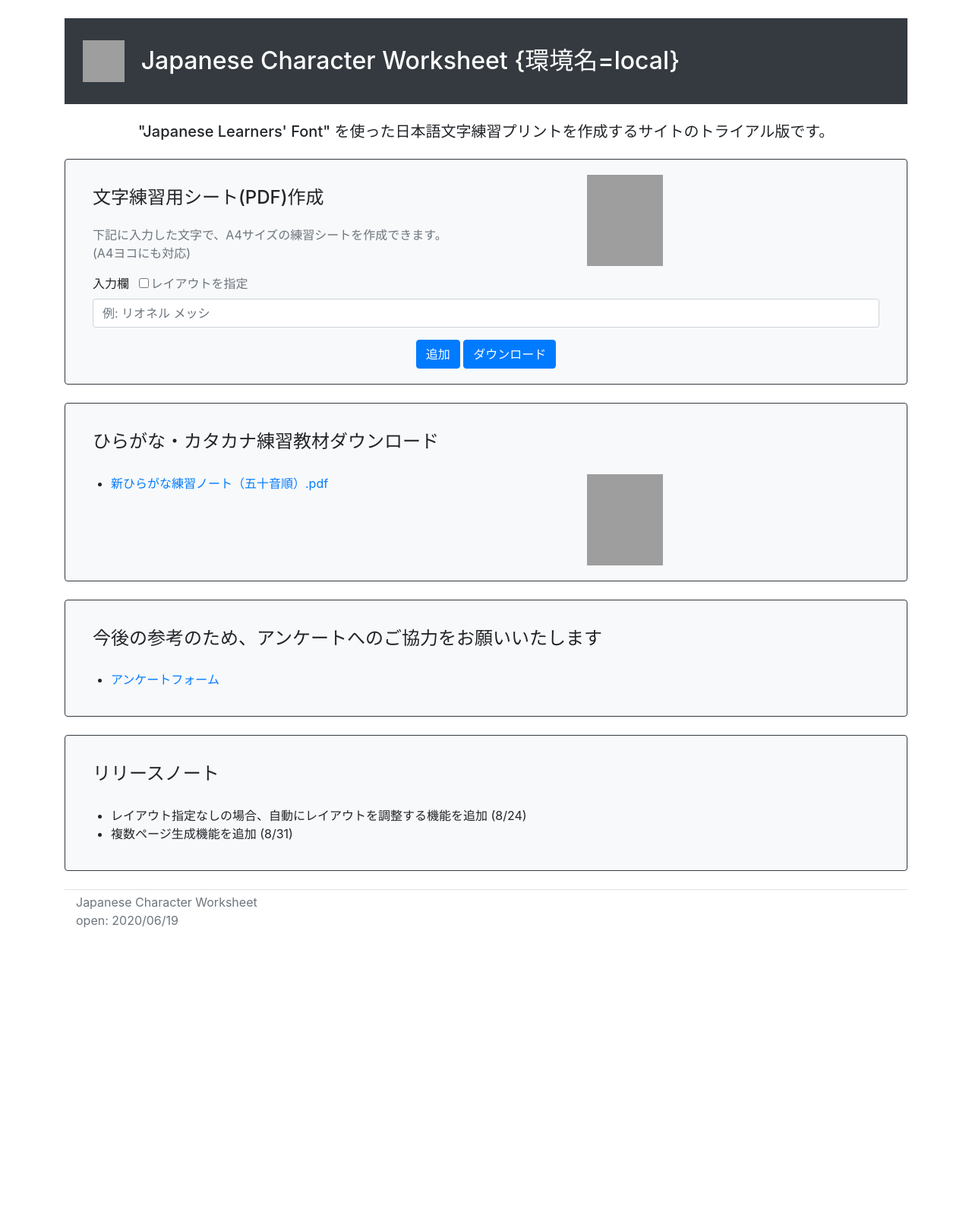
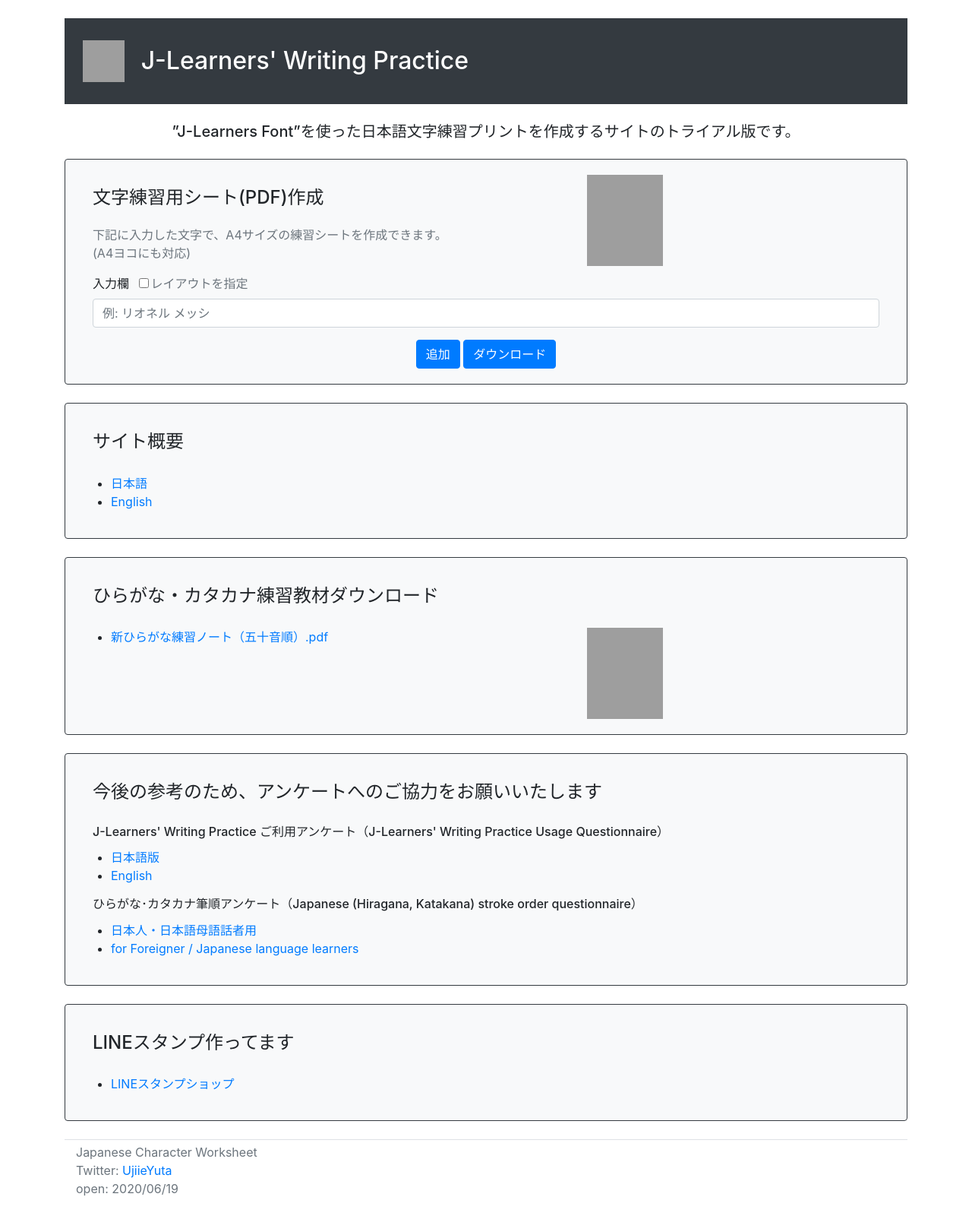
Before and after one commit to yuya-okada527/japanese-leaners-font-sample, a Flask app: page / in a window 1280 px wide. Shown: the whole page at 76% size. Before the commit the page ends 1220 px from the top, so only its background shows below. Run offline with Flask 2, Linux system fonts and the light colour scheme; parts of the project's set-up code (start-up, migrations or seed data) failed here and were passed over; some libraries are stand-ins or nearby versions; grey boxes are pictures that could not be loaded.

Commit message:
update site

```diff
--- a/web/templates/index.html
+++ b/web/templates/index.html
@@ -2,7 +2,7 @@
 {% block content %}
 <!-- 説明 -->
 <h5 class="text-center my-4">
-  "Japanese Learners' Font" を使った日本語文字練習プリントを作成するサイトのトライアル版です。<br>
+  ”J-Learners Font”を使った日本語文字練習プリントを作成するサイトのトライアル版です。<br>
 </h5>
 
 <!-- PDF作成フォーム -->
@@ -89,6 +89,21 @@
   </div>
 </div>
 
+<!-- 概要説明 -->
+<div class="card bg-light border-dark mt-4 mb-4">
+  <div class="card-body">
+    <h4 class="card-title p-3">サイト概要</h4>
+    <div class="row">
+      <div class="col-12">
+        <ul>
+          <li><a href="{{url_for('static', filename = 'about_japanese.pdf')}}">日本語</a></li>
+          <li><a href="{{url_for('static', filename = 'about_english.pdf')}}">English</a></li>
+        </ul>
+      </div>
+    </div>
+  </div>
+</div>
+
 <!-- 教材ダウンロード -->
 <div class="card bg-light border-dark mt-4 mb-4">
   <div class="card-body">
@@ -117,29 +132,37 @@
   <div class="card-body">
     <h4 class="card-title p-3">今後の参考のため、アンケートへのご協力をお願いいたします</h4>
     <div class="row">
-      <div class="col-6">
+      <div class="col-12">
+        <h6 class="card-title px-3">J-Learners' Writing Practice ご利用アンケート（J-Learners' Writing Practice Usage Questionnaire）</h6>
         <ul>
-          <li><a href="https://forms.gle/XjMD1KfxWTZQfbcW9">アンケートフォーム</a></li>
+          <li><a href="https://forms.gle/6HVuBYbiPKTToMK56">日本語版</a></li>
+          <li><a href="https://forms.gle/S6gydnPsXMxrkCMZA">English</a></li>
+        </ul>
+        <h6 class="card-title px-3">ひらがな･カタカナ筆順アンケート（Japanese (Hiragana, Katakana) stroke order questionnaire）</h6>
+        <ul>
+          <li><a href="https://forms.gle/6mKN2NNiMdVTg8xf8">日本人・日本語母語話者用</a></li>
+          <li><a href="https://forms.gle/97sAm55qLGNewd386">for Foreigner / Japanese language learners</a></li>
         </ul>
       </div>
     </div>
   </div>
 </div>
 
-<!-- リリースノート -->
+<!-- Lineスタンプ -->
 <div class="card bg-light border-dark mt-4 mb-4">
   <div class="card-body">
-    <h4 class="card-title p-3">リリースノート</h4>
+    <h4 class="card-title p-3">LINEスタンプ作ってます</h4>
     <div class="row">
       <div class="col-12">
         <ul>
-          <li><span>レイアウト指定なしの場合、自動にレイアウトを調整する機能を追加 (8/24)</span></li>
-          <li><span>複数ページ生成機能を追加 (8/31)</span></li>
+          <li><a href="https://store.line.me/stickershop/author/717926/ja">LINEスタンプショップ</a></li>
         </ul>
       </div>
     </div>
   </div>
 </div>
+
+<!-- JavaScript -->
 <script>
   (function(){
     // ダウンロードボタンにイベントハンドラを追加
--- a/web/templates/layout.html
+++ b/web/templates/layout.html
@@ -2,9 +2,9 @@
 <html lang="ja">
 <head>
   <meta charset="UTF-8">
-  <title>Japanese Character Worksheet{{ " {環境名=" + env + "}" if env != "prod" else "" }}</title>
+  <title>J-Learners' Writing Practice</title>
   <!-- ファビコン -->
-  <link rel="shortcut icon" href="https://japanse-character-workbook-public.s3-ap-northeast-1.amazonaws.com/images/main_logo.png">
+  <link rel="shortcut icon" href="https://japanse-character-workbook-public.s3-ap-northeast-1.amazonaws.com/images/icon_green.png">
   <!-- Bootstrap CDN -->
   <link rel="stylesheet" href="https://stackpath.bootstrapcdn.com/bootstrap/4.3.1/css/bootstrap.min.css" integrity="sha384-ggOyR0iXCbMQv3Xipma34MD+dH/1fQ784/j6cY/iJTQUOhcWr7x9JvoRxT2MZw1T" crossorigin="anonymous" >
 </head>
@@ -19,7 +19,7 @@
            height="55"
            class="mr-3"
       >
-      <span class="h2 align-middle">Japanese Character Worksheet{{ " {環境名=" + env + "}" if env != "prod" else "" }}</span>
+      <span class="h2 align-middle">J-Learners' Writing Practice</span>
     </a>
   </nav>
 
@@ -27,9 +27,10 @@
 <!-- ここにメインコンテンツを書く -->
 {% endblock %}
 <!-- フッター -->
-  <footer class="footer border-top">
+  <footer class="footer border-top mb-4">
     <div class="container">
       <p class="text-muted text-left mb-0 mt-1">Japanese Character Worksheet</p>
+      <p class="text-muted text-left mb-0">Twitter: <a href="https://twitter.com/UjiieYuta">UjiieYuta</a></p>
       <p class="text-muted text-left mb-0">open: 2020/06/19</p>
     </div>
   </footer>
```
Also changed, not shown: 3 other files.
